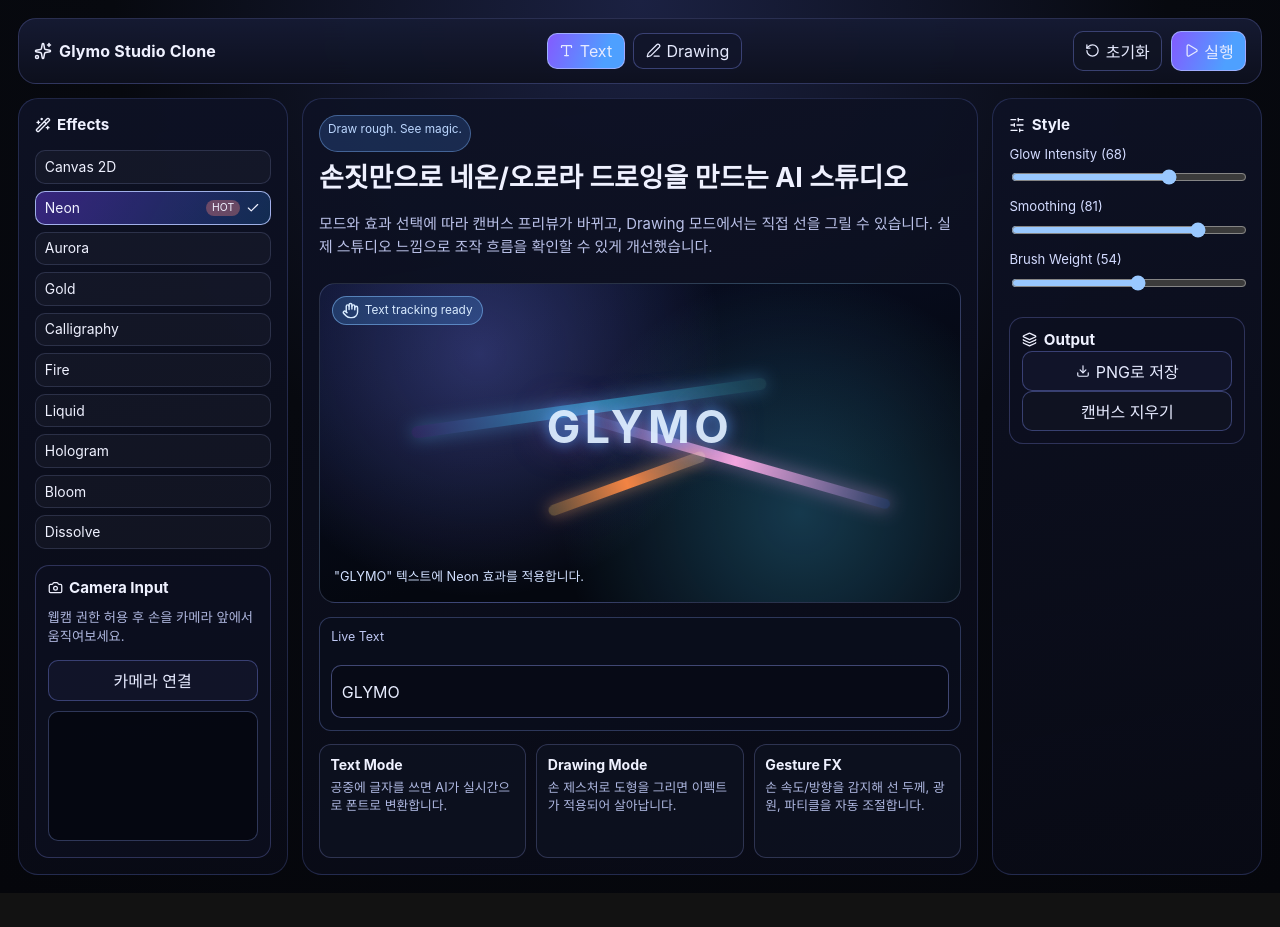
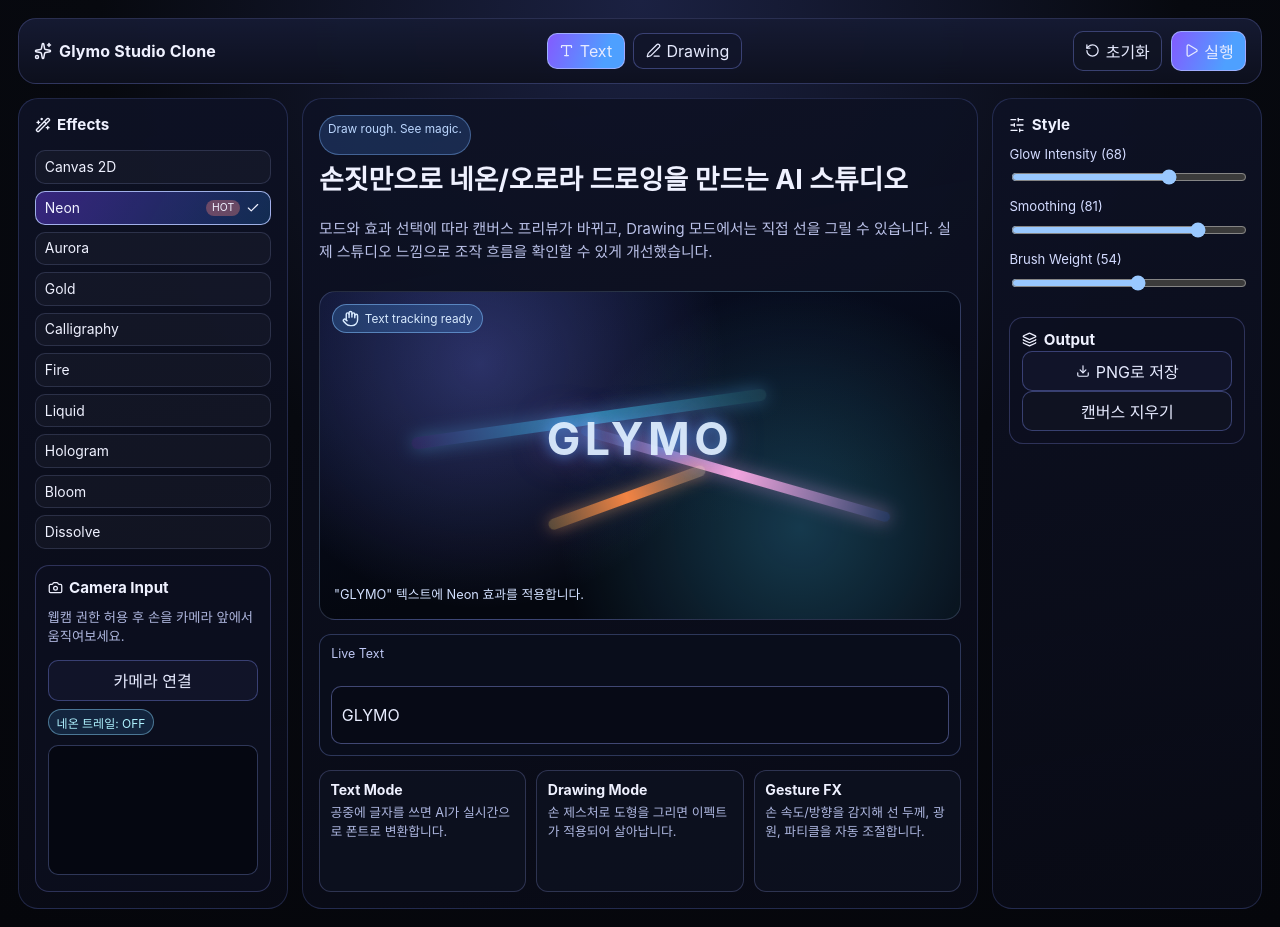
Before and after one commit to davidkimyang/markdown-practice, a React (Create React App) app in the folder job-portal/: page / in a window 1280 px wide. Before the commit the page ends 893 px from the top, so only its background shows below. Built offline with nearby package versions, Linux system fonts and the light colour scheme.

Commit message:
Auto-switch to drawing after camera connect for neon trail

```diff
--- a/job-portal/src/App.tsx
+++ b/job-portal/src/App.tsx
@@ -293,8 +293,9 @@ function App() {
         cameraVideoRef.current.srcObject = stream;
       }
 
+      setMode('drawing');
       setCameraStatus('connected');
-      setCameraMessage('카메라 연결 완료. 손을 움직여 드로잉을 테스트해보세요.');
+      setCameraMessage('카메라 연결 완료. Drawing 모드로 전환되었습니다. 손을 움직여 네온 트레일을 확인해보세요.');
     } catch (error) {
       const name = error instanceof DOMException ? error.name : 'UnknownError';
 
@@ -482,6 +483,9 @@ function App() {
             <button type="button" className="btn full" onClick={handleCameraConnect}>
               {cameraStatus === 'connecting' ? '연결 중...' : cameraStatus === 'connected' ? '카메라 재연결' : '카메라 연결'}
             </button>
+            <span className="camera-status-chip">
+              네온 트레일: {cameraStatus === 'connected' && mode === 'drawing' ? 'ON' : 'OFF'}
+            </span>
             <video ref={cameraVideoRef} className="camera-preview" autoPlay muted playsInline />
           </div>
         </aside>
--- a/job-portal/src/index.css
+++ b/job-portal/src/index.css
@@ -167,6 +167,17 @@ input {
   transform: scaleX(-1);
   border: 1px solid rgba(145, 169, 255, 0.3);
   background: rgba(4, 7, 15, 0.8);
+}
+
+.camera-status-chip {
+  margin-top: 0.55rem;
+  display: inline-block;
+  font-size: 0.75rem;
+  color: #aff3ff;
+  border: 1px solid rgba(143, 220, 255, 0.45);
+  border-radius: 999px;
+  padding: 0.2rem 0.5rem;
+  background: rgba(66, 173, 255, 0.15);
 }
 
 .canvas-zone {
```
